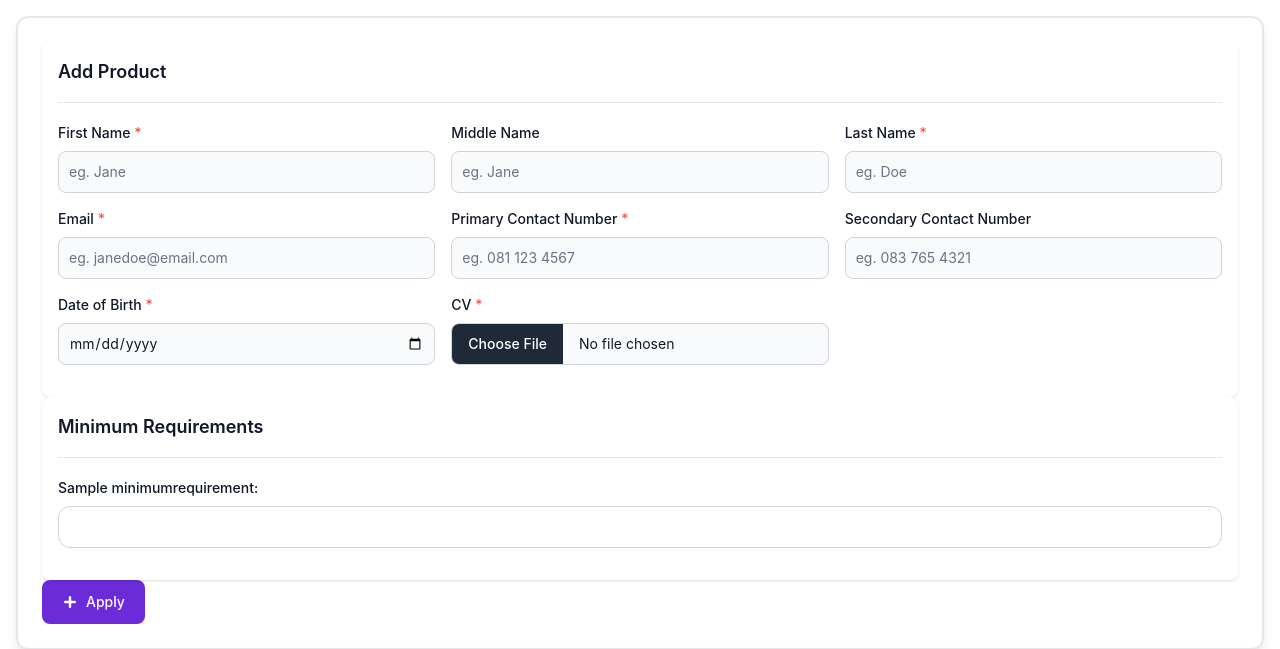
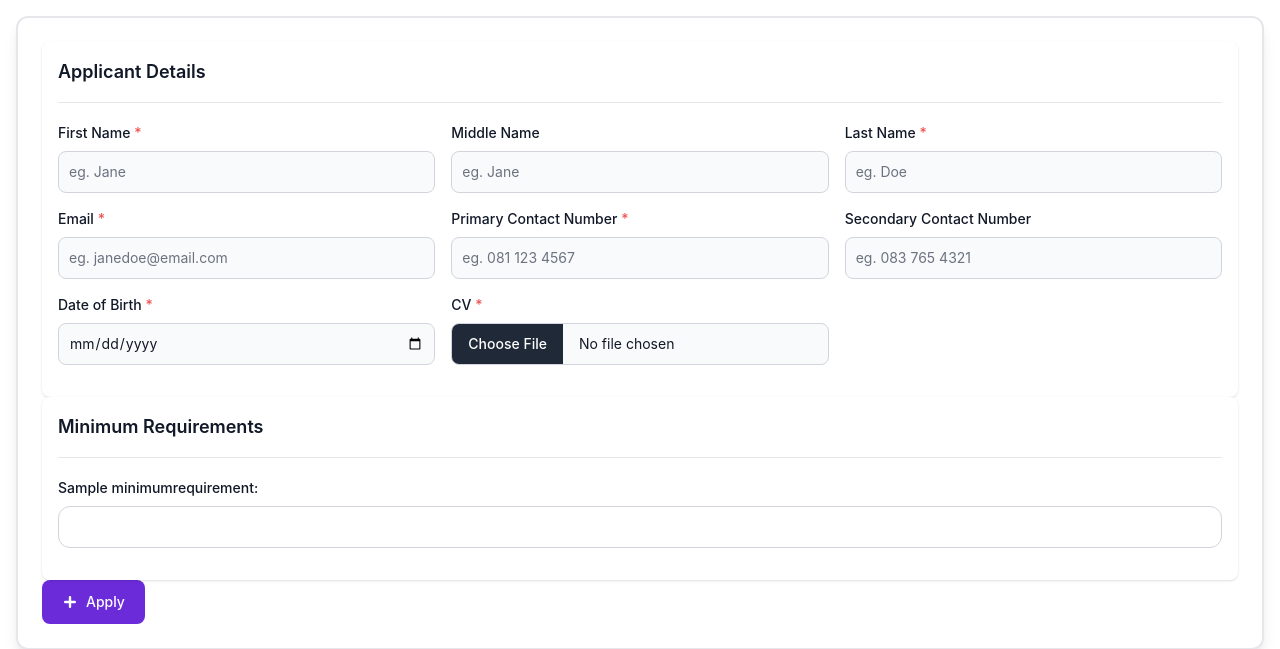
Before and after one commit to lighthouse-na/recroot, a Django app: a page that uses templates/recruitment/application/create.html in a window 1280 px wide. Shown: the part 57-706 px from the top of the page. Run offline with Django 5.2, Linux system fonts and the light colour scheme; tables that the repository leaves empty hold one stand-in row (values such as "Sample post"); some libraries are stand-ins or nearby versions.

Commit message:
"Updated 'Add Product' to 'Applicant Details' and added conditional rendering of fields based on user authentication status."

```diff
--- a/templates/recruitment/application/create.html
+++ b/templates/recruitment/application/create.html
@@ -12,11 +12,12 @@
                 <div
                     class="flex justify-between items-center pb-4 mb-4 rounded-t border-b sm:mb-5 dark:border-gray-600">
                     <h3 class="text-lg font-semibold text-gray-900 dark:text-white">
-                        Add Product
+                        Applicant Details
                     </h3>
                 </div>
 
                 <div class="grid gap-4 mb-4 sm:grid-cols-3">
+                    {% if not user.is_authenticated %}
                     <div>
                         {{ form.first_name.errors }}
                         <label for="{{ form.first_name.id_for_label }}"
@@ -68,6 +69,7 @@
                             <span class="text-red-500">*</span></label>
                         {% render_field form.date_of_birth type="date" class="bg-gray-50 border border-gray-300 text-gray-900 text-sm rounded-lg focus:ring-purple-600 focus:border-purple-600 block w-full p-2.5 dark:bg-gray-700 dark:border-gray-600 dark:placeholder-gray-400 dark:text-white dark:focus:ring-purple-500 dark:focus:border-purple-500" %}
                     </div>
+                    {% endif %}
                     <div>
                         {{ form.cv.errors }}
                         <label for="{{ form.cv.id_for_label }}"
```
